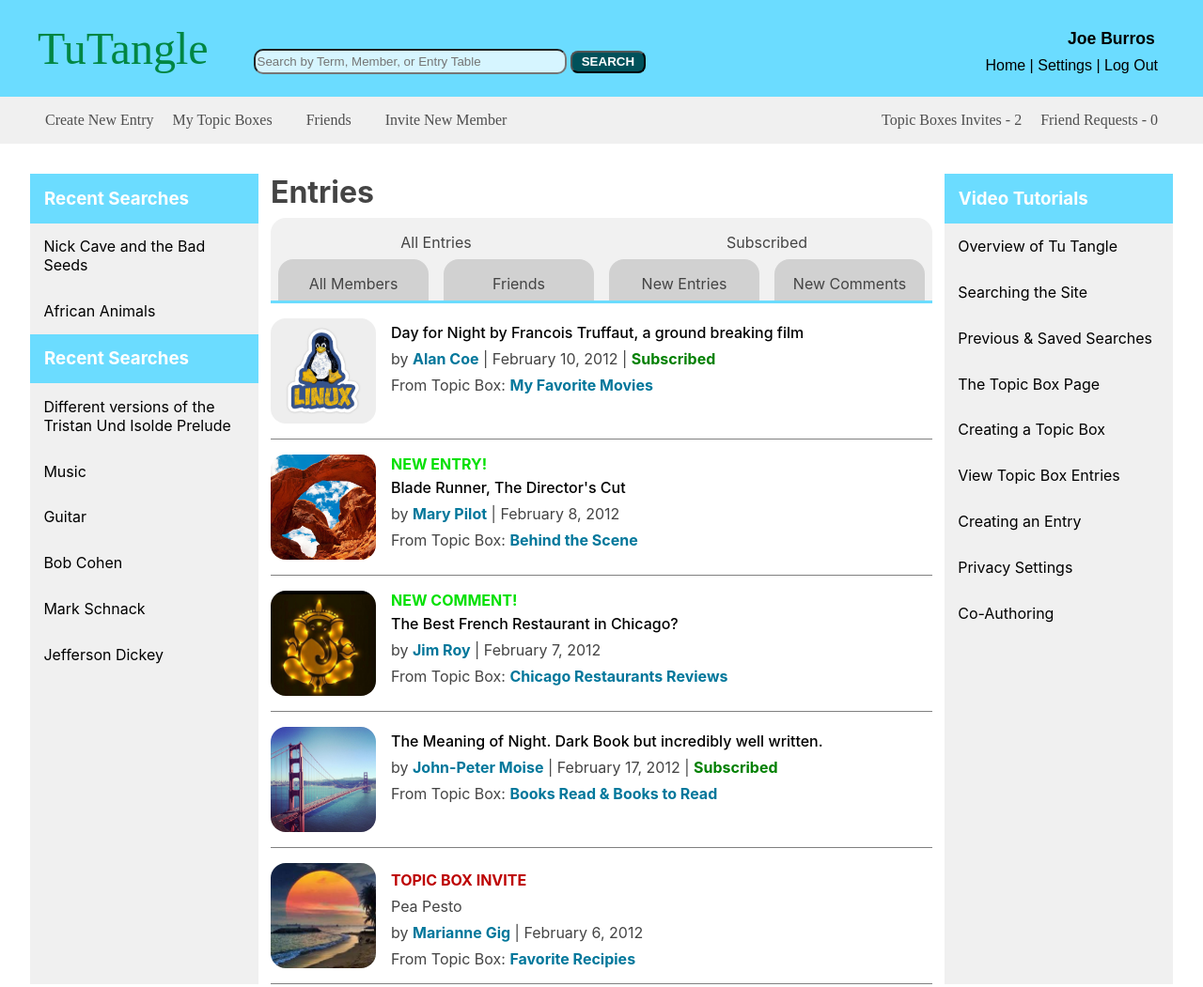
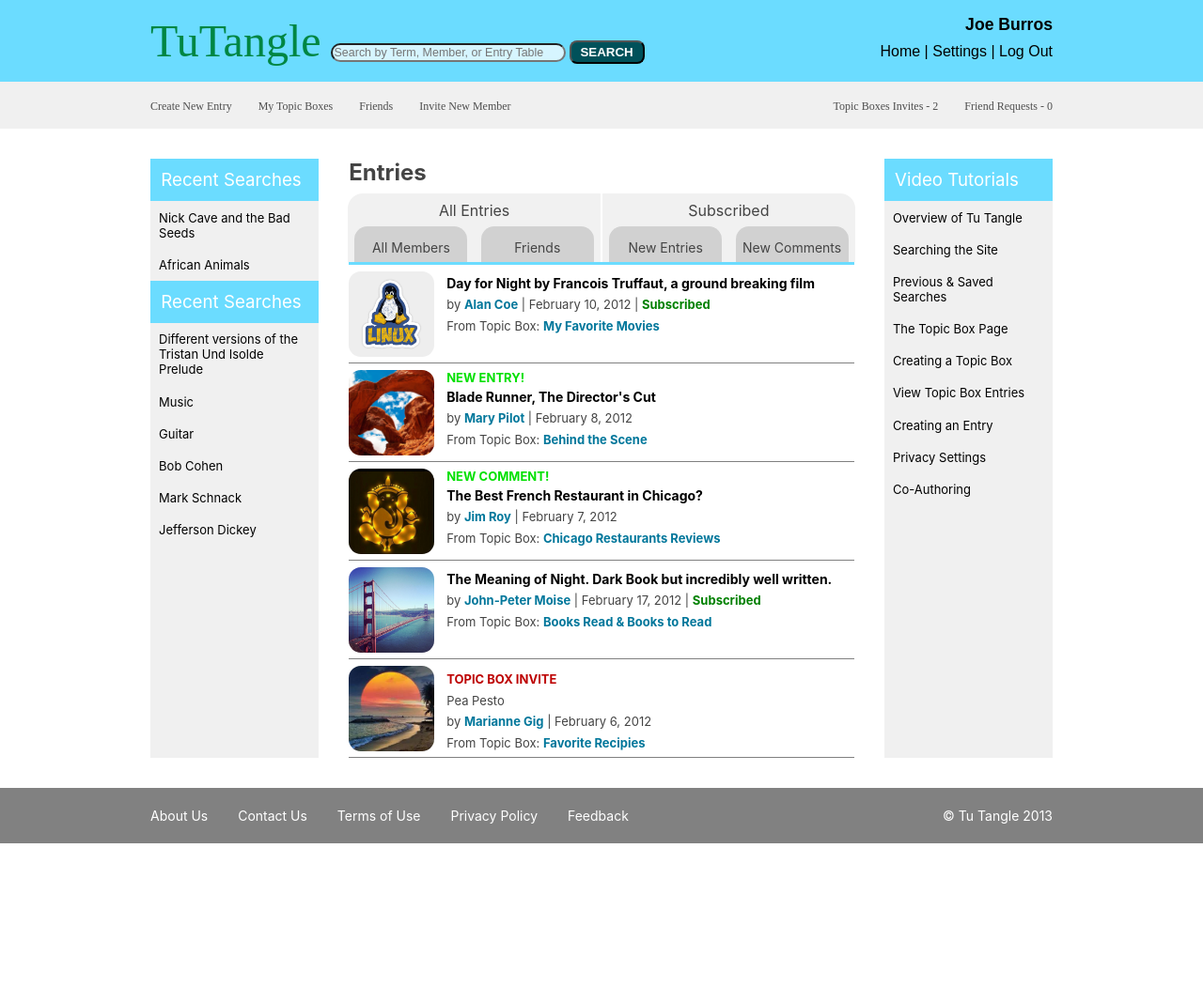
Before and after one commit to UdeshyaDhungana/CSS_Practice, a plain HTML site: page index.html in a window 1280 px wide. Shown: the top 1051 px of the page at 94% size. After the commit the page ends 898 px from the top, so only its background shows below. Drawn offline with Linux system fonts and the light colour scheme.

Commit message:
scaled down

```diff
--- a/index.html
+++ b/index.html
@@ -11,9 +11,9 @@
 
 <body>
     <header>
-
+        <div class="header-container">
             <h1><a href="#">TuTangle</a></h1>
-        <div>
+            <div class="input-wrapper">
                 <input type="search" placeholder="Search by Term, Member, or Entry Table">
                 <button>SEARCH</button>
             </div>
@@ -23,9 +23,11 @@
                     <a href="#">Home</a> | <a href="#">Settings</a> | <a href=#>Log Out</a>
                 </p>
             </div>
+        </div>
     </header>
 
     <nav>
+        <div class="nav-container">
         <ul class="left">
             <li><a href="#">Create New Entry</a></li>
             <li><a href="#">My Topic Boxes</a></li>
@@ -37,6 +39,7 @@
             <li><a href="#">Topic Boxes Invites - 2</a></li>
             <li><a href="#">Friend Requests - 0</a></li>
         </ul>
+        </div>
     </nav>
 
     <div class="main-body">
@@ -140,6 +143,7 @@
     </div>
 
     <footer>
+        <div class="footer-wrapper">
         <ul>
             <li><a href="#">About Us</a></li>
             <li><a href="#">Contact Us</a></li>
@@ -149,6 +153,7 @@
         </ul>
 
         <p>&copy; Tu Tangle 2013</p>
+        </div>
     </footer>
 </body>
 
--- a/style.css
+++ b/style.css
@@ -1,61 +1,48 @@
-*{
+* {
     box-sizing: border-box;
     margin: 0;
 }
 
-a{
+a {
     text-decoration: none;
     color: inherit;
 }
 
-ul{
+ul {
     list-style-type: none;
     padding-left: 0;
 }
+header{
+    background-color: rgb(107, 220, 255);
+}
+.header-container {
+    padding: 1em 0 1em 0;
+    display: flex;
+    width: 75%;
+    margin: auto;
+}
 
-header{
-    padding: 1.5em 1em 1.5em 1em;
-    background-color: rgb(107, 220, 255);
-    display: flex;
-}
-header h1{
+header h1 {
     font-size: 3em;
-    margin-left: 0.5em;
     color: rgb(0, 134, 67);
     font-weight: lighter;
 }
-.header-right{
-    font-family: sans-serif;
-}
-header > div{
+.input-wrapper {
     flex-grow: 2;
-    align-self: flex-end;
-    padding-left: 3em;
-}
-header > div > p{
-    text-align: right;
-    margin-right: 2em;
     align-self: flex-end;
 }
 
-.name{
-    margin-bottom: 0.5em;
-    font-weight: 600;
-    font-size: 1.1em;
-    text-align: right;
+header input {
+    -webkit-appearance: none;
+    width: 250px;
+    border-radius: 10px;
+    font-size: 0.78em;
+    align-self: flex-end;
+    margin: auto auto 5px 10px;
+    background-color: rgba(227, 249, 255, 0.9);
 }
 
-header input{
-    /* Removes system level styling */
-    -webkit-appearance: none;
-    appearance: none;
-    width: 25em;
-    border-radius: 10px;
-    background-color: rgba(227, 249, 255, 0.9);
-    height: 2em;
-}
-
-header button{
+header button {
     background-color: rgb(0, 81, 90);
     border-radius: 8px;
     color: white;
@@ -64,187 +51,225 @@ header button{
     width: 6em;
 }
 
+.header-right {
+    font-family: sans-serif;
+}
 
-nav{
+
+header>div>p {
+    text-align: right;
+    align-self: flex-end;
+}
+
+.name {
+    margin-bottom: 0.5em;
+    font-weight: 600;
+    font-size: 1.1em;
+    text-align: right;
+}
+
+nav {
     background-color: rgb(240, 240, 240);
     padding: 1em 0;
     color: #4e4e4e;
 }
 
-nav ul{
-    display: inline;
-    margin-left: 3em;
+.nav-container{
+    width: 75%;
+    margin: auto;
 }
 
-nav li{
+nav ul {
     display: inline;
 }
 
-nav li+li{
-    margin: 1em;
+nav li {
+    display: inline;
+    font-size: 12px;
 }
 
-nav a:hover{
+nav li+li {
+    margin-left: 2em;
+}
+
+nav a:hover {
     color: #000000
 }
 
-.right{
+.right {
     float: right;
-    margin-right: 2em;
+}
+/* Done Till this */
+
+.main-body {
+    display: flex;
+    width: 75%;
+    margin: 2em auto;
+    font-family: '-apple-system', 'BlinkMacSystemFont', 'Segoe UI', 'Ubuntu', 'sans-serif';
+}
+.left-aside {
+    background-color: rgb(240, 240, 240);
+    flex: 1;
 }
 
-.main-body{
-    display: flex;
-    margin: 2em;
-    justify-content: space-between;
-    font-family: -apple-system, BlinkMacSystemFont, 'Segoe UI', Roboto, Oxygen, Ubuntu, Cantarell, 'Open Sans', 'Helvetica Neue', sans-serif;
+h3 {
+    color: white;
+    background-color: rgb(107, 220, 255);
+    padding: 0.6em;
+    font-weight: normal;
 }
 
-.left-aside{
-    flex-basis: 20%;
-    background-color: rgb(240, 240, 240);
-}
-
-h3{
-    color: white;
-    background-color: rgb(107, 220, 255);
-    padding: 0.8em;
-}
-
-.left-aside ul, .right-aside ul{
+.left-aside ul,
+.right-aside ul {
     padding: 0;
     display: flex;
     flex-direction: column;
+    font-size: 13px;
 }
 
-.left-aside a, .right-aside a{
+.left-aside a,
+.right-aside a {
     margin: 0;
     display: block;
-    padding: 0.9em;
+    padding: 0.7em;
 }
 
-.left-aside a:hover, .right-aside a:hover{
+.left-aside a:hover,
+.right-aside a:hover {
     background-color: white;
 }
 
-.right-aside{
-    flex-basis: 20%;
+.right-aside {
     background-color: rgb(240, 240, 240);
+    flex: 1;
 }
 
-section{
-    flex-basis: 55%;
+section {
     color: rgb(68, 68, 68);
+    flex: 3;
+    padding: 0 2em;
 }
 
-section h2{
-    font-size: 2em;
+section h2 {
+    font-size: 1.5em;
 }
 
-.entry-types{
-    display: flex;
+.entry-types {
+    display: grid;
+    grid-auto-flow: column;
     border-bottom: 3px solid rgb(107, 220, 255);
-    justify-content: space-between;
     margin-top: 0.5em;
+    justify-content: center;
+    align-content: space-around;
+    column-gap: 2px;
+    grid-template-columns: 50% 50%;
 }
 
-.entry1, .entry2{
+.entry1,
+.entry2 {
     background-color: rgb(241, 241, 241);
     text-align: center;
-    padding: 1em 0 0 0;
+    padding: 0.5em 0 0 0;
 }
 
-.entry1{
+.entry1 {
     border-top-left-radius: 1em;
 }
 
-.entry2{
+.entry2 {
     border-top-right-radius: 1em;
 }
 
-.entry1 ul, .entry2 ul{
+.entry1 ul,
+.entry2 ul {
     display: flex;
+    font-size: 14px;
     justify-content: space-around;
 }
 
-.entry1 a, .entry2 a{
+.entry1 a,
+.entry2 a {
     display: inline-block;
-    width: 10em;
-    padding: 1em 0.5em 0.5em 0.5em;
-    margin: 0.5em 0.5em 0 0.5em;
+    padding: 1em 0.5em  0.5em;
+    width: 120px;
+    margin: 0.5em 0 0 0;
     background-color: rgb(209, 209, 209);
-    border-radius: 1em 1em 0em 0;
+    border-radius: 1em 1em 0 0;
 }
 
-.entry1 a:hover, .entry2 a:hover{
+.entry1 a:hover,
+.entry2 a:hover {
     background-color: rgb(107, 220, 255);
 }
 
-article{
+article {
     display: flex;
     flex-direction: column;
     justify-content: space-between;
+    font-size: 13px;
 }
 
-.news{
+.news {
     border-bottom: 1px solid rgb(128, 128, 128);
-    padding: 1em 0;
+    padding: 0.5em 0;
 }
-.news img{
+
+.news img {
     float: left;
     width: 7em;
     border-radius: 1em;
     margin-right: 1em;
 }
-.news h4{
+
+.news h4 {
     margin-top: 0.3em;
-    font-weight: 550;
+    font-weight: bold;
     color: black;
+    font-size: 14px;
 }
 
-.news p{
+.news p {
     margin-top: 0.5em;
 }
 
-.news .links{
+.news .links {
     color: rgb(0, 119, 155);
     font-weight: bold;
 }
 
-.news .sub{
+.news .sub {
     color: green;
     font-weight: bold;
     display: inline;
 }
 
-.news .new-update-green{
+.news .new-update-green {
     font-weight: bold;
     color: rgb(0, 224, 0);
 }
 
-.news .new-update-red{
+.news .new-update-red {
     font-weight: bold;
     color: rgb(189, 0, 0);
 }
 
-footer{
+footer {
     background-color: rgb(129, 129, 129);
+    justify-content: space-between;
+    color: white;
+    font-family: '-apple-system', 'BlinkMacSystemFont', 'Segoe UI', 'Ubuntu', 'sans-serif';
+}
+.footer-wrapper{
+    padding: 1.5em 0;
+    width: 75%;
     display: flex;
+    font-size: 14px;
+    margin: auto;
     justify-content: space-between;
-    padding: 1.5em;
-    align-content: flex-end;
-    color: white;
 }
 
-footer ul{
-    list-style-type: disc;
-    margin-left: 1.3em;
-    }
 
-footer li{
+footer li {
     display: inline;
-    margin-right: 1em;
+    margin-right: 2em;
 }
-
-/* Hamburgur and Download icons */
-/* Friend and Topic boxes icons */
```
Lines whose indentation alone changed are shown as unchanged.
